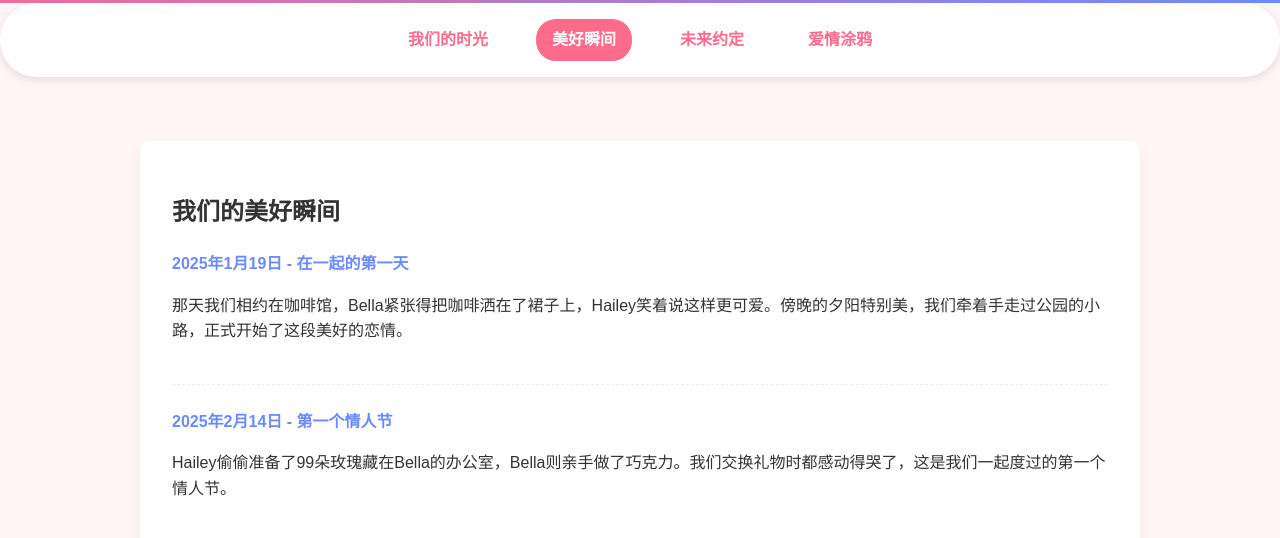
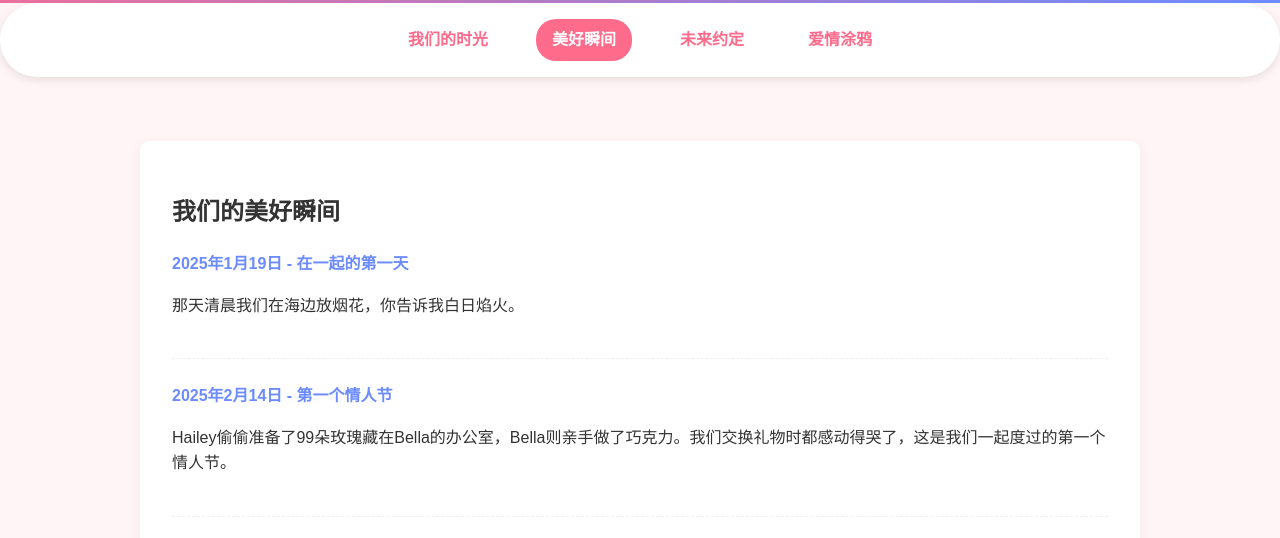
Before and after one commit to Hailey-Bella/love, a plain HTML site: page index.html in a window 1280 px wide. Both pictures are taken after a click on the link "美好瞬间". Shown: the part 216-754 px from the top of the page. Drawn offline with Linux system fonts and the light colour scheme.

Commit message:
Update index.html

```diff
--- a/index.html
+++ b/index.html
@@ -246,7 +246,7 @@
                 <div class="memory">
                     <div class="memory-date">2025年1月19日 - 在一起的第一天</div>
                     <div class="memory-content">
-                        <p>那天我们相约在咖啡馆，Bella紧张得把咖啡洒在了裙子上，Hailey笑着说这样更可爱。傍晚的夕阳特别美，我们牵着手走过公园的小路，正式开始了这段美好的恋情。</p>
+                        <p>那天清晨我们在海边放烟花，你告诉我白日焰火。</p>
                     </div>
                 </div>
 
```
